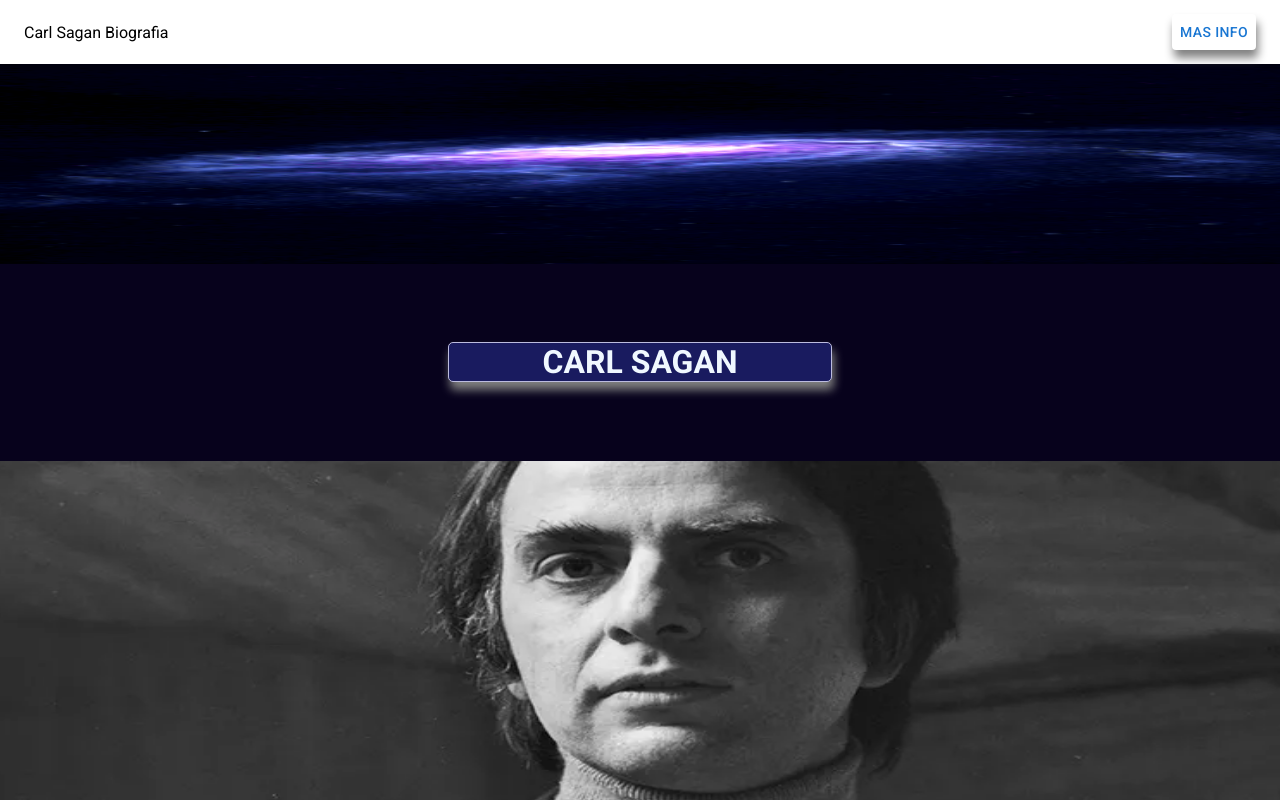
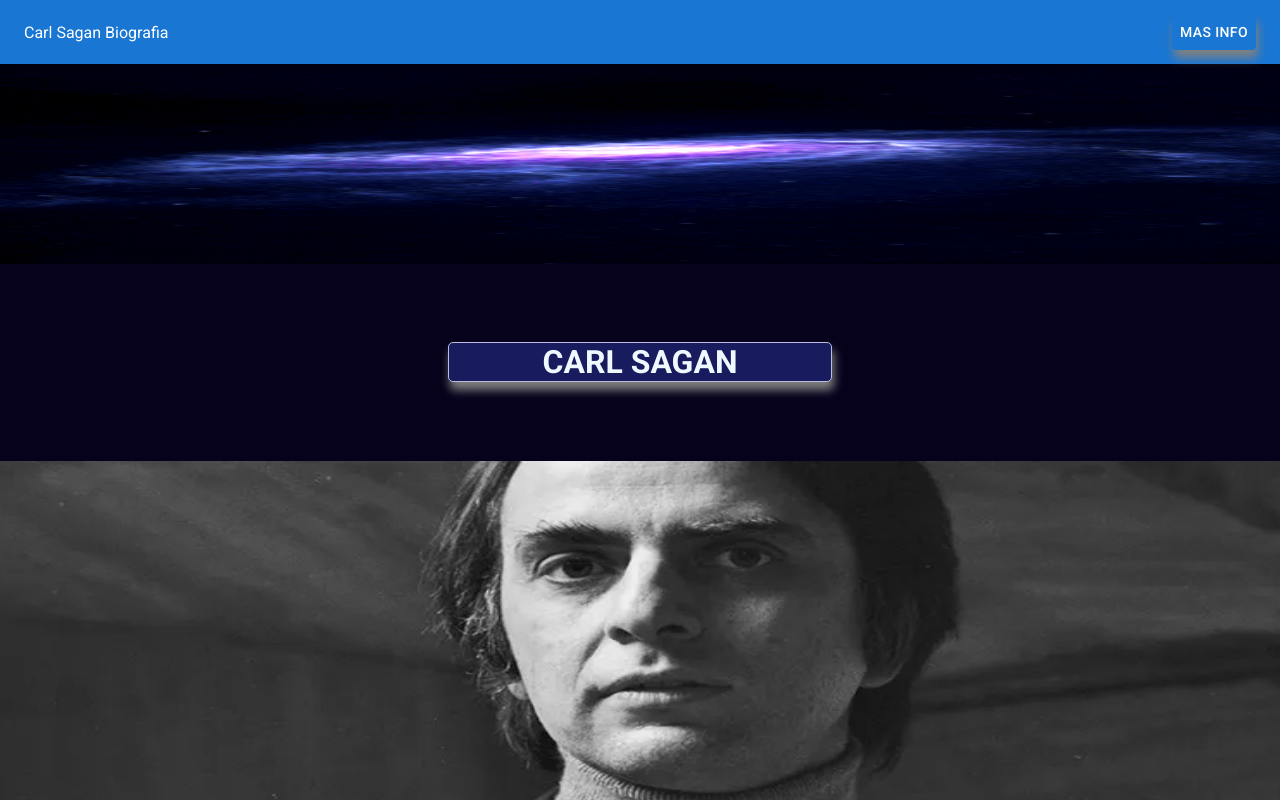
Before and after one commit to Bymoretta/carl-sagan-nextjs, a Next.js app: page / in a window 1280 px wide. Shown: the top 800 px of the page. Built offline with nearby package versions, Linux system fonts and the light colour scheme.

Commit message:
cambios 8

```diff
--- a/components/navbar.js
+++ b/components/navbar.js
@@ -11,13 +11,13 @@ export default function ButtonAppBar() {
     return (
 
         <Box sx={{ flexGrow: 12 }}>
-            <AppBar  color="inherit" position="fixed">
+            <AppBar  color="primary" position="fixed">
 
                 <Toolbar color> Carl Sagan Biografia
                     <Typography variant="h6" component="div" sx={{ flexGrow: 1 }}>
 
                     </Typography>
-                    <Button href="https://www.youtube.com/watch?v=kPnPXIvaaio"> Mas Info </Button>
+                    <Button color="inherit" href="https://listado.mercadolibre.com.ar/carl-sagan"> Mas Info </Button>
                 </Toolbar>
             </AppBar>
         </Box>
```
